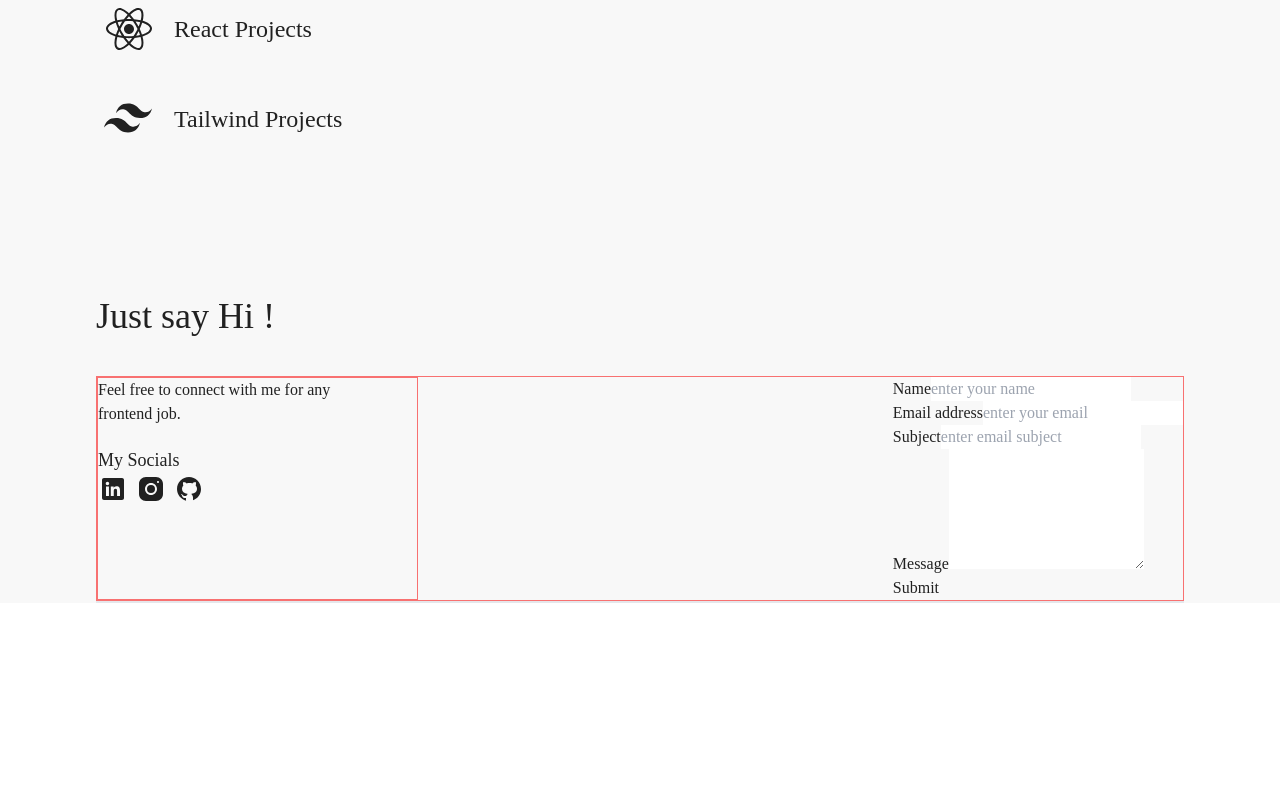
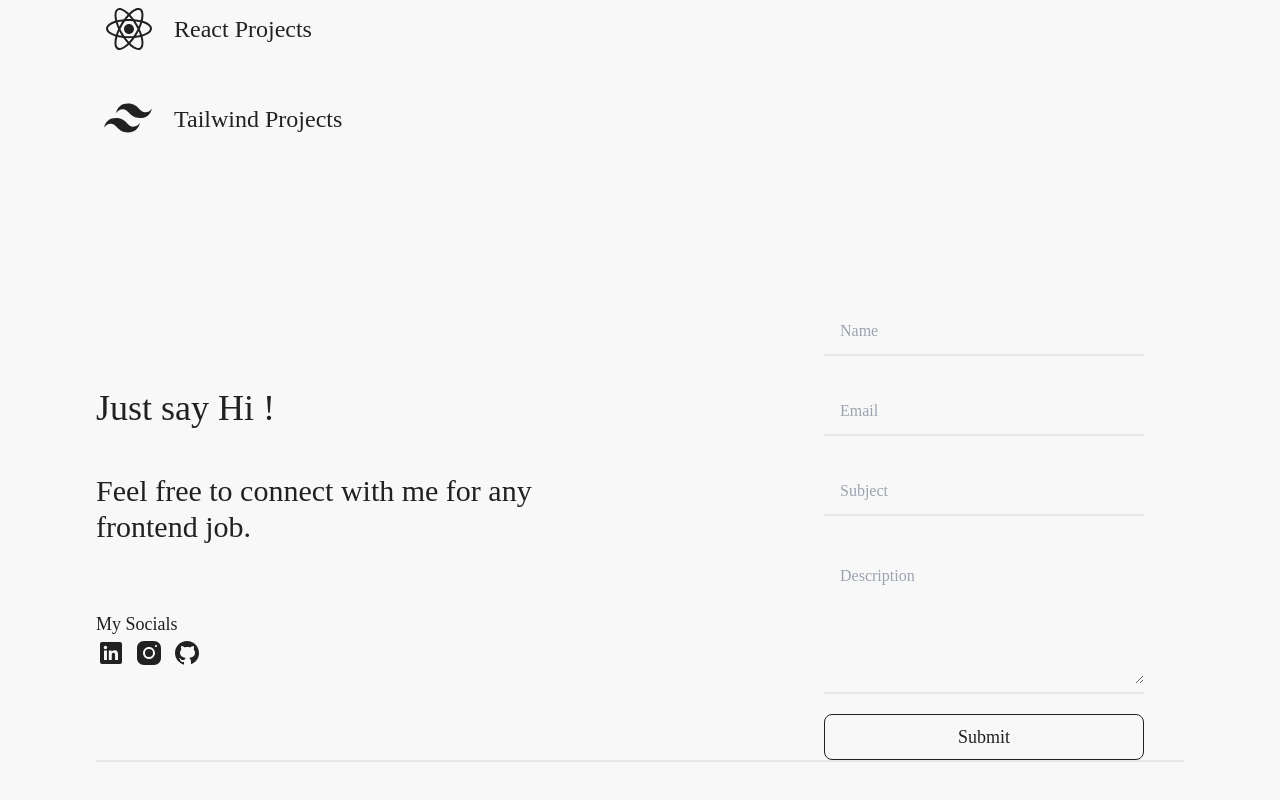
Before and after one commit to danesh-tolani/my-resume, a React (Create React App) app: page / in a window 1280 px wide. Shown: the part 1708-2508 px from the top of the page. Before the commit the page ends 2311 px from the top, so only its background shows below. Built offline with nearby package versions, Linux system fonts and the light colour scheme.

Commit message:
added EmailForm.jsx

```diff
--- a/package.json
+++ b/package.json
@@ -7,6 +7,7 @@
     "@testing-library/jest-dom": "^5.16.5",
     "@testing-library/react": "^13.4.0",
     "@testing-library/user-event": "^13.5.0",
+    "framer-motion": "^9.0.2",
     "react": "^18.2.0",
     "react-dom": "^18.2.0",
     "react-scripts": "5.0.1",
--- a/src/components/ContactForm.jsx
+++ b/src/components/ContactForm.jsx
@@ -1,6 +1,7 @@
 import React, { useContext, useRef } from "react";
 import { ThemeContext } from "../context";
 import emailjs from "@emailjs/browser";
+import EmailForm from "./EmailForm";
 
 const ContactForm = () => {
   const theme = useContext(ThemeContext);
@@ -21,11 +22,14 @@ const ContactForm = () => {
   };
 
   return (
-    <div style={{ color: textColor }}>
-      <h2 className="h2 text-4xl font-medium mb-10">Just say Hi !</h2>
-      <div className="flex justify-between border border-red-400">
-        <div className="flex flex-col  border border-red-400">
-          <p className="w-[100%] lg:w-[80%] pb-5">Feel free to connect with me for any frontend job.</p>
+    <div
+      style={{ color: textColor }}
+      className="pb-10">
+      <div className="flex flex-col lg:flex-row justify-between items-center lg:pr-10 ">
+        <div className="flex flex-col h-80 justify-between py-5 pl-5 lg:pl-0 ">
+          <h2 className="h2 text-4xl font-medium ">Just say Hi !</h2>
+          <p className="w-[100%] lg:w-[80%] pb-5 text-3xl">Feel free to connect with me for any frontend job.</p>
+          <div>
             <p className="text-lg">My Socials</p>
             <div className="bottom-portion flex gap-x-2 ">
               <svg
@@ -51,62 +55,10 @@ const ContactForm = () => {
               </svg>
             </div>
           </div>
+        </div>
 
         {/* Form */}
-        <form
-          ref={form}
-          onSubmit={sendEmail}>
-          {/* <!-- name --> */}
-          <div class="form-group">
-            <label for="name">Name</label>
-            <input
-              type="name"
-              name="name"
-              class="form-control"
-              id="name"
-              placeholder="enter your name"
-            />
-          </div>
-
-          {/* <!-- email --> */}
-          <div class="form-group">
-            <label for="email">Email address</label>
-            <input
-              type="email"
-              name="email"
-              class="form-control"
-              id="email"
-              placeholder="enter your email"
-            />
-          </div>
-
-          {/* <!-- subject --> */}
-          <div class="form-group">
-            <label for="subject">Subject</label>
-            <input
-              type="text"
-              name="subject"
-              class="form-control"
-              id="subject"
-              placeholder="enter email subject"
-            />
-          </div>
-
-          <div class="form-group">
-            <label for="email_body">Message</label>
-            <textarea
-              class="form-control"
-              id="email_body"
-              rows="5"
-              name="message"></textarea>
-          </div>
-
-          <button
-            type="submit"
-            class="btn btn-primary">
-            Submit
-          </button>
-        </form>
+        <EmailForm />
       </div>
 
       <div className="w-[100%]  border "></div>
--- /dev/null
+++ b/src/components/EmailForm.jsx
@@ -0,0 +1,108 @@
+import emailjs from "@emailjs/browser";
+import React, { useContext, useRef, useState } from "react";
+import { ThemeContext } from "../context";
+
+const EmailForm = () => {
+  const form = useRef();
+  const theme = useContext(ThemeContext);
+  const textColor = theme === "light" ? "#f8f8f8" : "#212121";
+  const submitButtonColor = theme === "light" ? "#212121" : "#f8f8f8";
+  const [show, setShow] = useState(false);
+  const [success, setSuccess] = useState(false);
+
+  const sendEmail = (e) => {
+    e.preventDefault();
+    if (form.current[0].value !== "" && form.current[1].value !== "" && form.current[2].value !== "") {
+      emailjs.sendForm("service_wjfuokr", "template_l78aegk", form.current, "3ygo2QGBKXpK2heLR").then(
+        (result) => {
+          if (result.status === 200) {
+            setShow(true);
+            setSuccess(true);
+            setTimeout(() => {
+              setShow(false);
+            }, 5000);
+            form.current[0].value = "";
+            form.current[1].value = "";
+            form.current[2].value = "";
+            form.current[3].value = "";
+          } else {
+          }
+        },
+        (error) => {
+          setShow(true);
+          setSuccess(false);
+          setTimeout(() => {
+            setShow(false);
+          }, 5000);
+        }
+      );
+    }
+  };
+
+  return (
+    <div className="">
+      <form
+        className=" flex flex-col justify-center items-center"
+        ref={form}
+        onSubmit={sendEmail}>
+        {/* <!-- name --> */}
+        <div class=" border-b-2 my-5 w-80 h-10 pl-2 flex justify-between">
+          <input
+            type="name"
+            className="p-2 mb-2 w-80"
+            name="name"
+            id="name"
+            placeholder="Name"
+            style={{ backgroundColor: textColor }}
+          />
+        </div>
+
+        {/* <!-- email --> */}
+        <div class=" border-b-2 my-5 w-80 h-10 pl-2 flex justify-between">
+          <input
+            type="email"
+            className="p-2 mb-2 w-80"
+            name="email"
+            id="email"
+            placeholder="Email"
+            style={{ backgroundColor: textColor }}
+          />
+        </div>
+
+        {/* <!-- subject --> */}
+        <div class=" border-b-2 my-5 w-80 h-10 pl-2 flex justify-between">
+          <input
+            type="text"
+            className="p-2 mb-2 w-80"
+            name="subject"
+            id="subject"
+            placeholder="Subject"
+            style={{ backgroundColor: textColor }}
+          />
+        </div>
+
+        <div class=" border-b-2 my-5 w-80  pl-2 flex justify-between">
+          <textarea
+            id="email_body"
+            className="p-2 mb-2 w-80 h-32 "
+            rows="5"
+            name="message"
+            placeholder="Description"
+            style={{ backgroundColor: textColor }}
+          />
+        </div>
+
+        <button
+          className="cursor-pointer text-xs lg:text-lg py-1 lg:py-2 px-3 lg:px-6 rounded-lg w-[100%]"
+          style={{ color: submitButtonColor, border: `1px solid ${submitButtonColor}` }}>
+          Submit
+        </button>
+      </form>
+
+      {show && success && <p className="text-center py-2">Thankyou for connecting</p>}
+      {show && !success && <p className="text-center py-2">Something Went wrong</p>}
+    </div>
+  );
+};
+
+export default EmailForm;
```
Also changed, not shown: 1 other file (tests, documents, lock files or other folders). Lines whose indentation alone changed are shown as unchanged.
